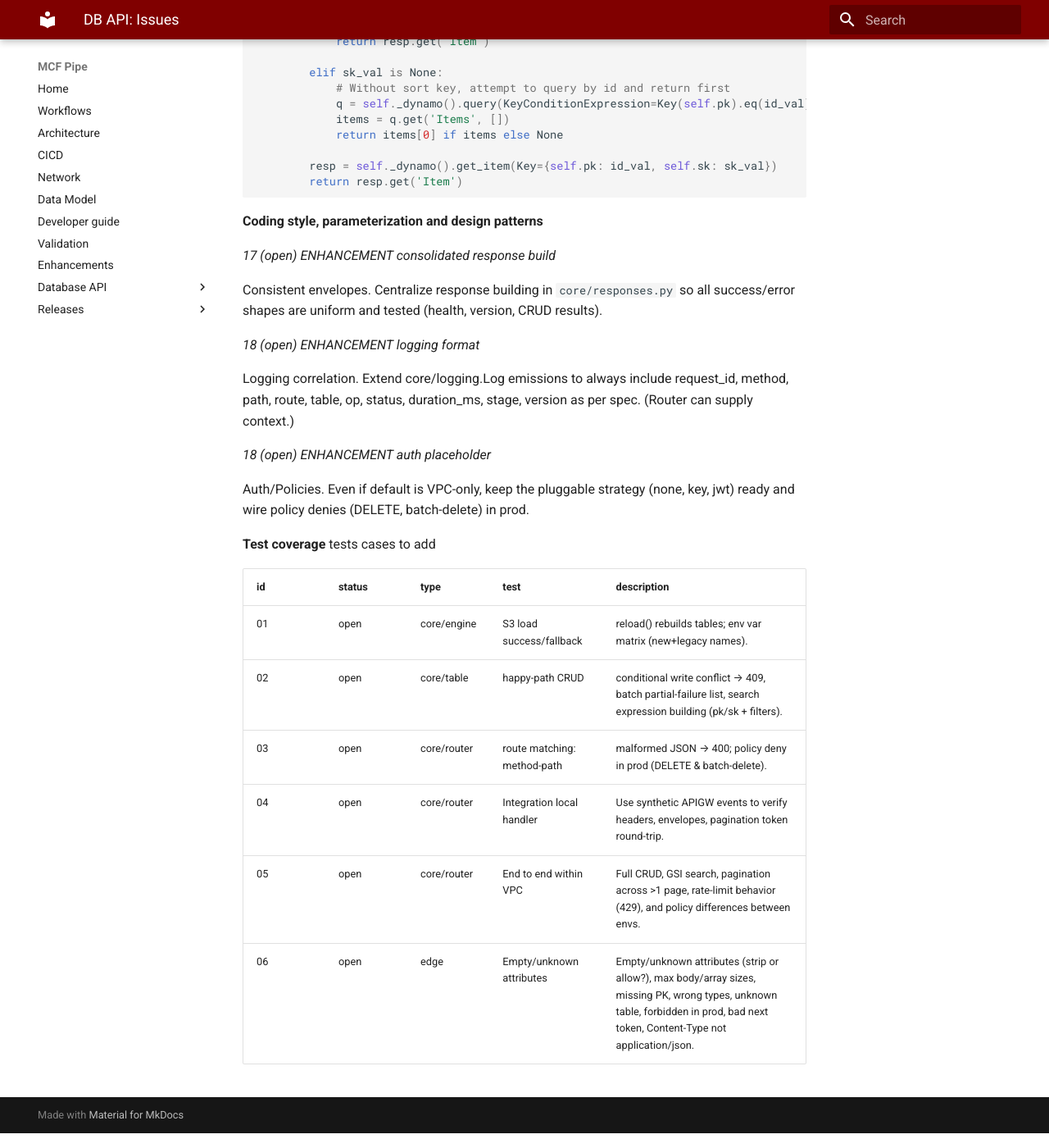
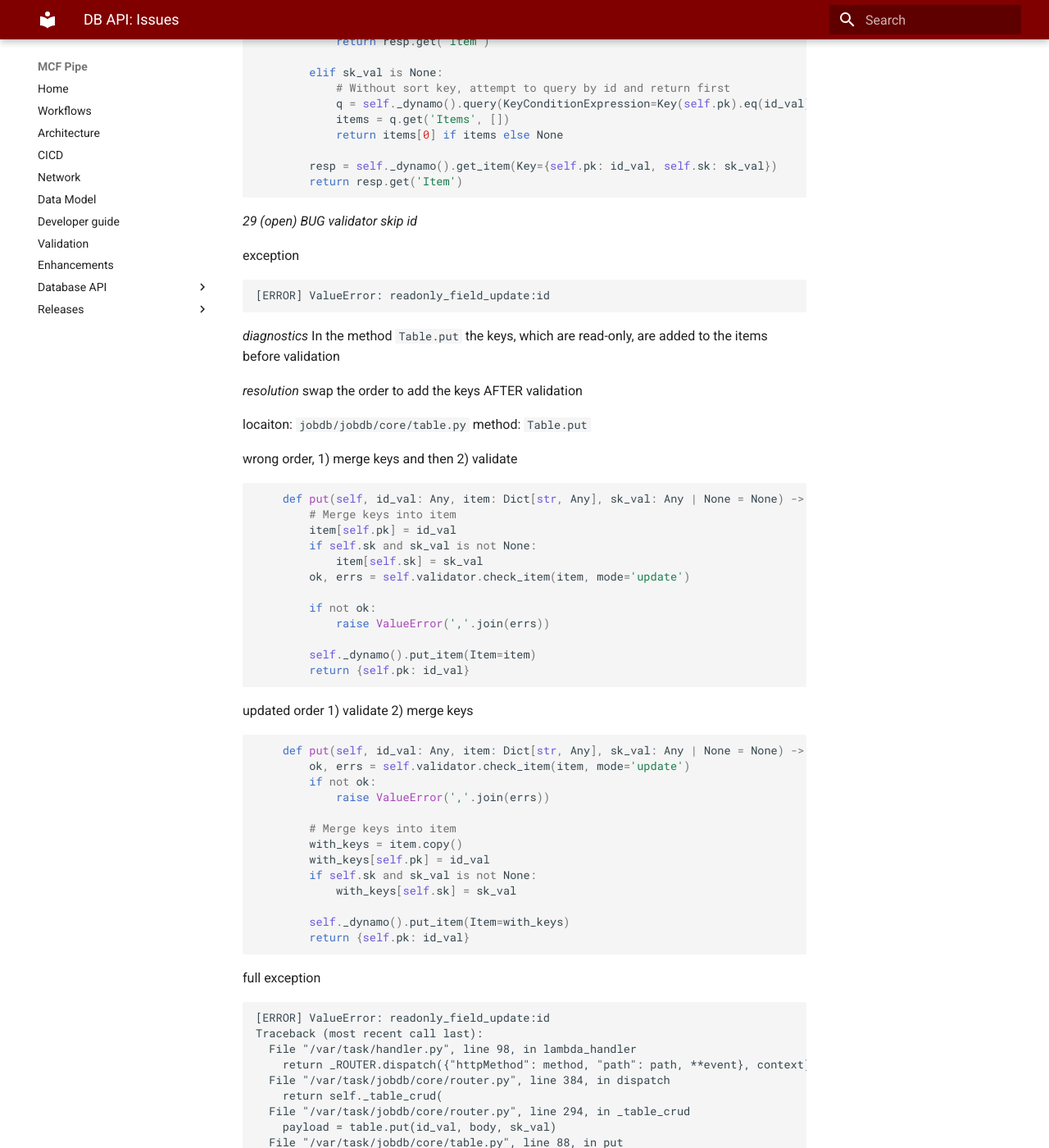
Before and after one commit to yayfalafels/mcfpipe, an MkDocs documentation site: the page built from docs/database_api/issues.md, in a window 1280 px wide and 1400 px high, scrolled down 13028 px. Shown: the whole window at 82% size. Built offline with MkDocs 1.6.1 and Material for MkDocs 9.7.7, drawn with Linux system fonts in a browser that asks for light colours; some of the changed text lies outside the part shown.

Commit message:
swap order table put validate then merge keys

````diff
--- a/docs/database_api/issues.md
+++ b/docs/database_api/issues.md
@@ -575,6 +575,75 @@ method: `Table.get`
 
 ```
 
+_29 (open) BUG validator skip id_
+
+exception
+
+```
+[ERROR] ValueError: readonly_field_update:id
+```
+
+_diagnostics_
+In the method `Table.put` the keys, which are read-only, are added to the items before validation
+
+_resolution_
+swap the order to add the keys AFTER validation
+
+locaiton: `jobdb/jobdb/core/table.py`
+method: `Table.put`
+
+wrong order, 1) merge keys and then 2) validate
+
+```python
+    def put(self, id_val: Any, item: Dict[str, Any], sk_val: Any | None = None) -> Dict[str, Any]:
+        # Merge keys into item
+        item[self.pk] = id_val
+        if self.sk and sk_val is not None:
+            item[self.sk] = sk_val
+        ok, errs = self.validator.check_item(item, mode='update')
+
+        if not ok:
+            raise ValueError(','.join(errs))
+
+        self._dynamo().put_item(Item=item)
+        return {self.pk: id_val}
+```
+
+updated order 1) validate 2) merge keys
+
+```python
+    def put(self, id_val: Any, item: Dict[str, Any], sk_val: Any | None = None) -> Dict[str, Any]:
+        ok, errs = self.validator.check_item(item, mode='update')
+        if not ok:
+            raise ValueError(','.join(errs))
+
+        # Merge keys into item
+        with_keys = item.copy()
+        with_keys[self.pk] = id_val
+        if self.sk and sk_val is not None:
+            with_keys[self.sk] = sk_val
+
+        self._dynamo().put_item(Item=with_keys)
+        return {self.pk: id_val}
+
+```
+
+full exception
+
+```
+[ERROR] ValueError: readonly_field_update:id
+Traceback (most recent call last):
+  File "/var/task/handler.py", line 98, in lambda_handler
+    return _ROUTER.dispatch({"httpMethod": method, "path": path, **event}, context)
+  File "/var/task/jobdb/core/router.py", line 384, in dispatch
+    return self._table_crud(
+  File "/var/task/jobdb/core/router.py", line 294, in _table_crud
+    payload = table.put(id_val, body, sk_val)
+  File "/var/task/jobdb/core/table.py", line 88, in put
+    raise ValueError(','.join(errs))
+
+```
+
 __Coding style, parameterization and design patterns__
 
 _17 (open) ENHANCEMENT consolidated response build_
````
Also changed, not shown: other parts of docs/database_api/issues.md (+1 -1 lines), 1 other file.
